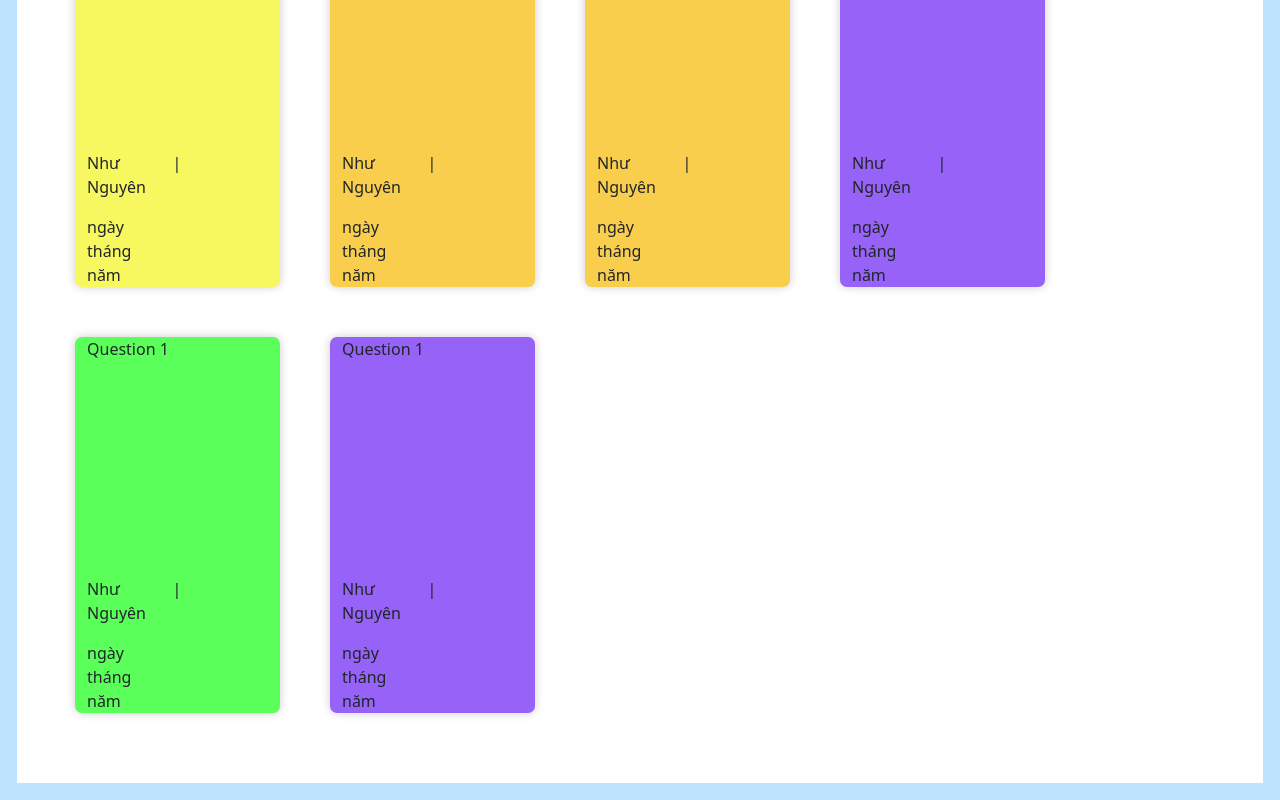
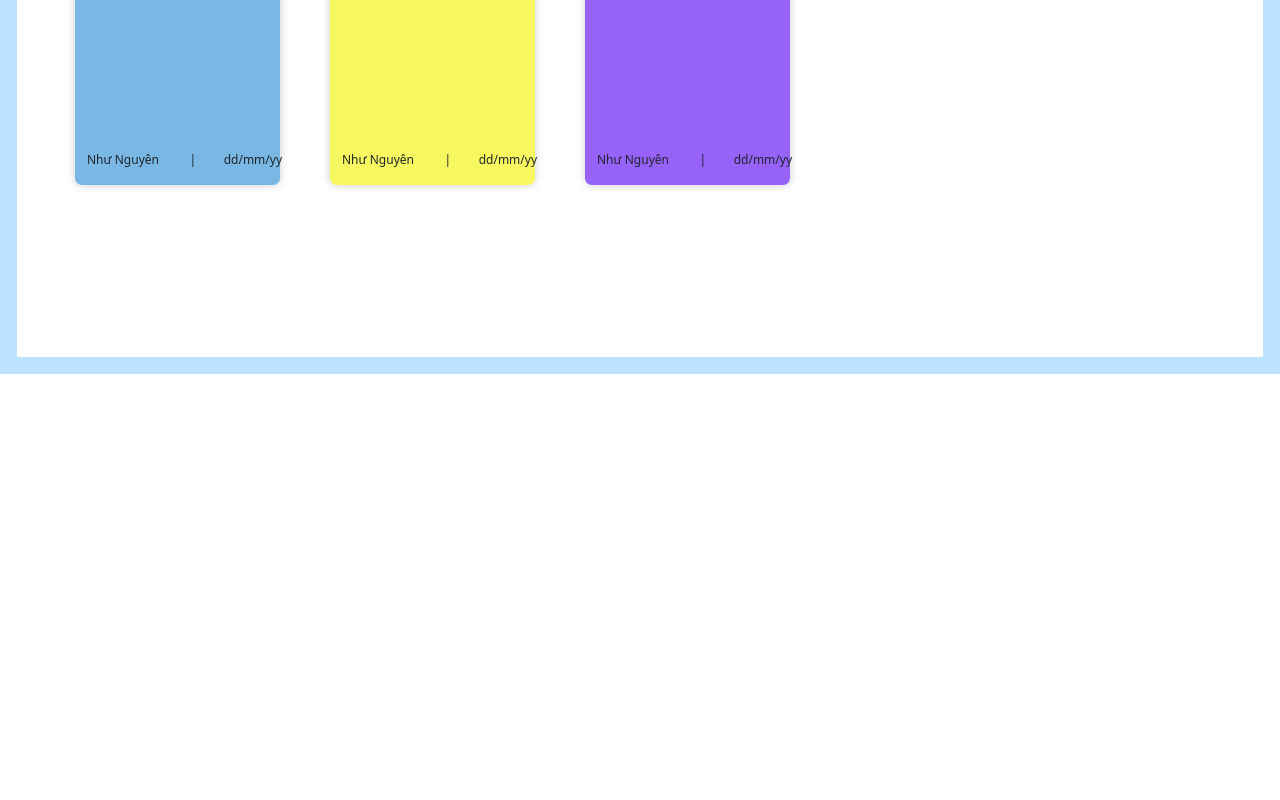
Before and after one commit to QuynhNhu6927/Team10_Intern_Question, a React (Create React App) app: page / in a window 1280 px wide. Shown: the part 351-1151 px from the top of the page. After the commit the page ends 800 px from the top, so only its background shows below. Built offline with nearby package versions, Linux system fonts and the light colour scheme.

Commit message:
FixHomePage

```diff
--- a/src/assets/css/HomePage.css
+++ b/src/assets/css/HomePage.css
@@ -35,3 +35,6 @@
     min-height: 240px;
 
 }
+.card-footer{
+    font-size: 12px;
+}
--- a/src/pages/HomePage.js
+++ b/src/pages/HomePage.js
@@ -1,6 +1,6 @@
 import React from "react";
 import Header from "../components/Header";
-import { Col, Container, Row } from "react-bootstrap";
+import { Col, Row } from "react-bootstrap";
 import "../assets/css/HomePage.css";
 
 export default function HomePage() {
@@ -16,88 +16,46 @@ export default function HomePage() {
                 <div className="items-Question">
 
                     <Row>
-                        <Col xl='2' className="cards" style={{backgroundColor: getRandomColor()}}>
+                        <Col xl='2' sm="5" xs='10' className="cards" style={{backgroundColor: getRandomColor()}}>
                             <Row className="title">
                                 <Col >
                                     <p>Question 1</p>
                                 </Col>
                             </Row>
-                            <Row>
-                                <Col xl='5'>
+                            <Row className="card-footer">
+                                <Col xl='6' sm='6' xs='6'>
                                     <p>Như Nguyên</p>
                                 </Col>
-                                <Col xl='1'>|</Col>
-                                <Col xl='6'>ngày tháng năm</Col>
+                                <Col>|</Col>
+                                <Col xl='4' sm='4' xs='4'>dd/mm/yy</Col>
                             </Row>
                         </Col>
-                        <Col xl='2' className="cards" style={{backgroundColor: getRandomColor()}}>
+                        <Col xl='2' sm="5" xs='10' className="cards" style={{backgroundColor: getRandomColor()}}>
                             <Row className="title">
                                 <Col >
                                     <p>Question 1</p>
                                 </Col>
                             </Row>
-                            <Row>
-                                <Col xl='5'>
+                            <Row className="card-footer">
+                                <Col xl='6' sm='6' xs='6'>
                                     <p>Như Nguyên</p>
                                 </Col>
-                                <Col xl='1'>|</Col>
-                                <Col xl='6'>ngày tháng năm</Col>
+                                <Col>|</Col>
+                                <Col xl='4' sm='4' xs='4'>dd/mm/yy</Col>
                             </Row>
                         </Col>
-                        <Col xl='2' className="cards" style={{backgroundColor: getRandomColor()}}>
+                        <Col xl='2' sm="5" xs='10' className="cards" style={{backgroundColor: getRandomColor()}}>
                             <Row className="title">
                                 <Col >
                                     <p>Question 1</p>
                                 </Col>
                             </Row>
-                            <Row>
-                                <Col xl='5'>
+                            <Row className="card-footer">
+                                <Col xl='6' sm='6' xs='6'>
                                     <p>Như Nguyên</p>
                                 </Col>
-                                <Col xl='1'>|</Col>
-                                <Col xl='6'>ngày tháng năm</Col>
-                            </Row>
-                        </Col>
-                        <Col xl='2' className="cards" style={{backgroundColor: getRandomColor()}}>
-                            <Row className="title">
-                                <Col >
-                                    <p>Question 1</p>
-                                </Col>
-                            </Row>
-                            <Row>
-                                <Col xl='5'>
-                                    <p>Như Nguyên</p>
-                                </Col>
-                                <Col xl='1'>|</Col>
-                                <Col xl='6'>ngày tháng năm</Col>
-                            </Row>
-                        </Col>
-                        <Col xl='2' className="cards" style={{backgroundColor: getRandomColor()}}>
-                            <Row className="title">
-                                <Col >
-                                    <p>Question 1</p>
-                                </Col>
-                            </Row>
-                            <Row>
-                                <Col xl='5'>
-                                    <p>Như Nguyên</p>
-                                </Col>
-                                <Col xl='1'>|</Col>
-                                <Col xl='6'>ngày tháng năm</Col>
-                            </Row>
-                        </Col>
-                        <Col xl='2' className="cards" style={{backgroundColor: getRandomColor()}}>
-                            <Row className="title">
-                                <Col >
-                                    <p>Question 1</p>
-                                </Col>
-                            </Row>
-                            <Row>
-                                <Col xl='5'>
-                                    <p>Như Nguyên</p>
-                                </Col>
-                                <Col xl='1'>|</Col>
-                                <Col xl='6'>ngày tháng năm</Col>
+                                <Col>|</Col>
+                                <Col xl='4' sm='4' xs='4'>dd/mm/yy</Col>
                             </Row>
                         </Col>
                     </Row>
```
